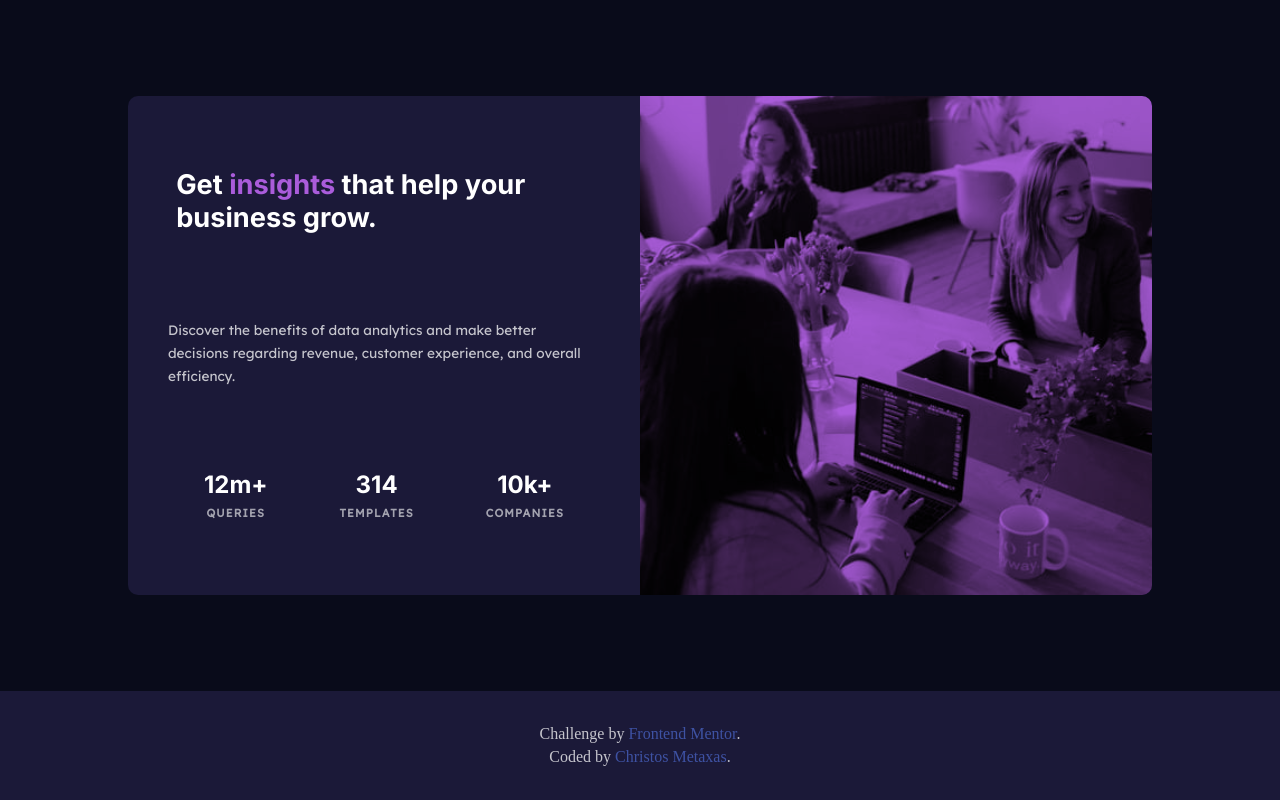
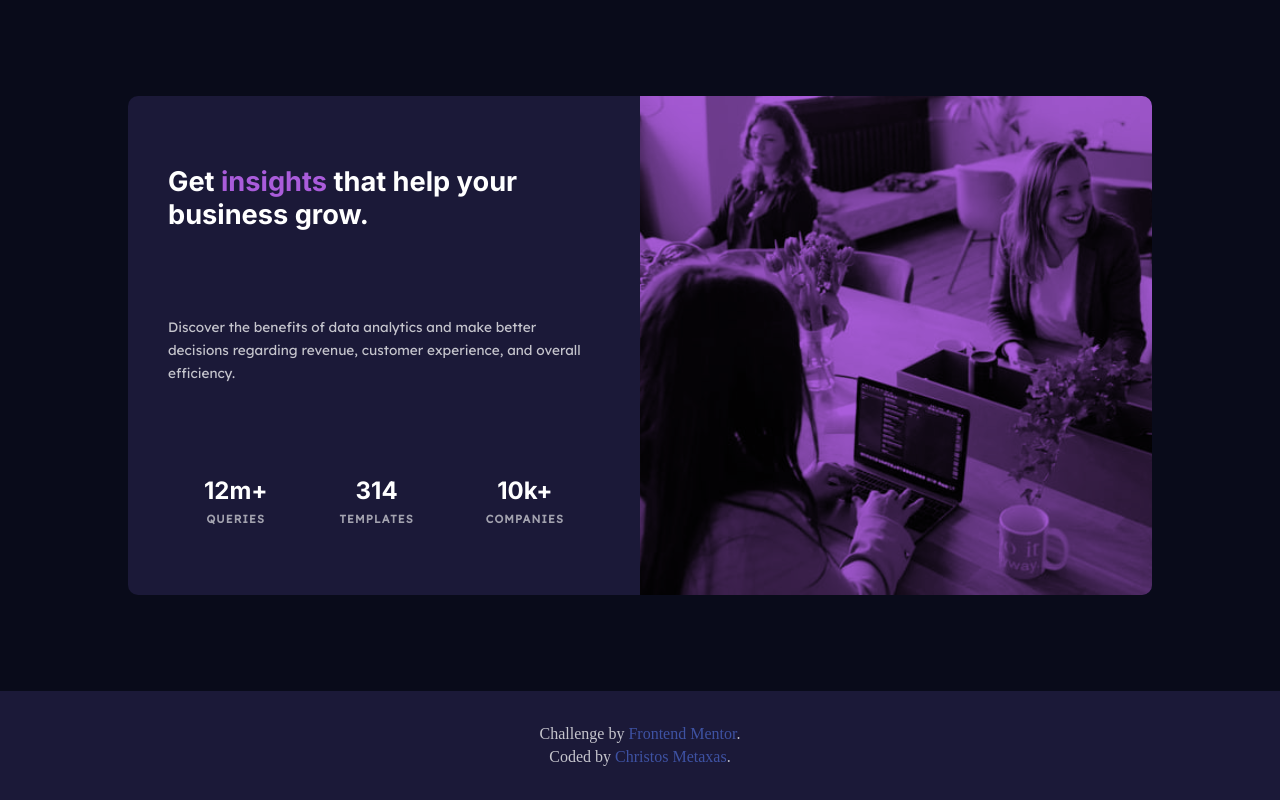
Before and after one commit to christosmet/stats-preview-card-component, a plain HTML site: page index.html in a window 1280 px wide. Drawn offline with Linux system fonts and the light colour scheme.

Commit message:
css changes

```diff
--- a/style.css
+++ b/style.css
@@ -66,7 +66,6 @@ body {
   font-size: 1.7rem;
   font-weight: 700;
   text-align: center;
-  padding: 0.3em;
 }
 
 .card-text-container h1 span {
@@ -89,7 +88,7 @@ body {
 }
 
 .stats-col {
-  margin-bottom: 0.7em;
+  padding: 0 .3rem;
   text-align: center;
 }
 
```
